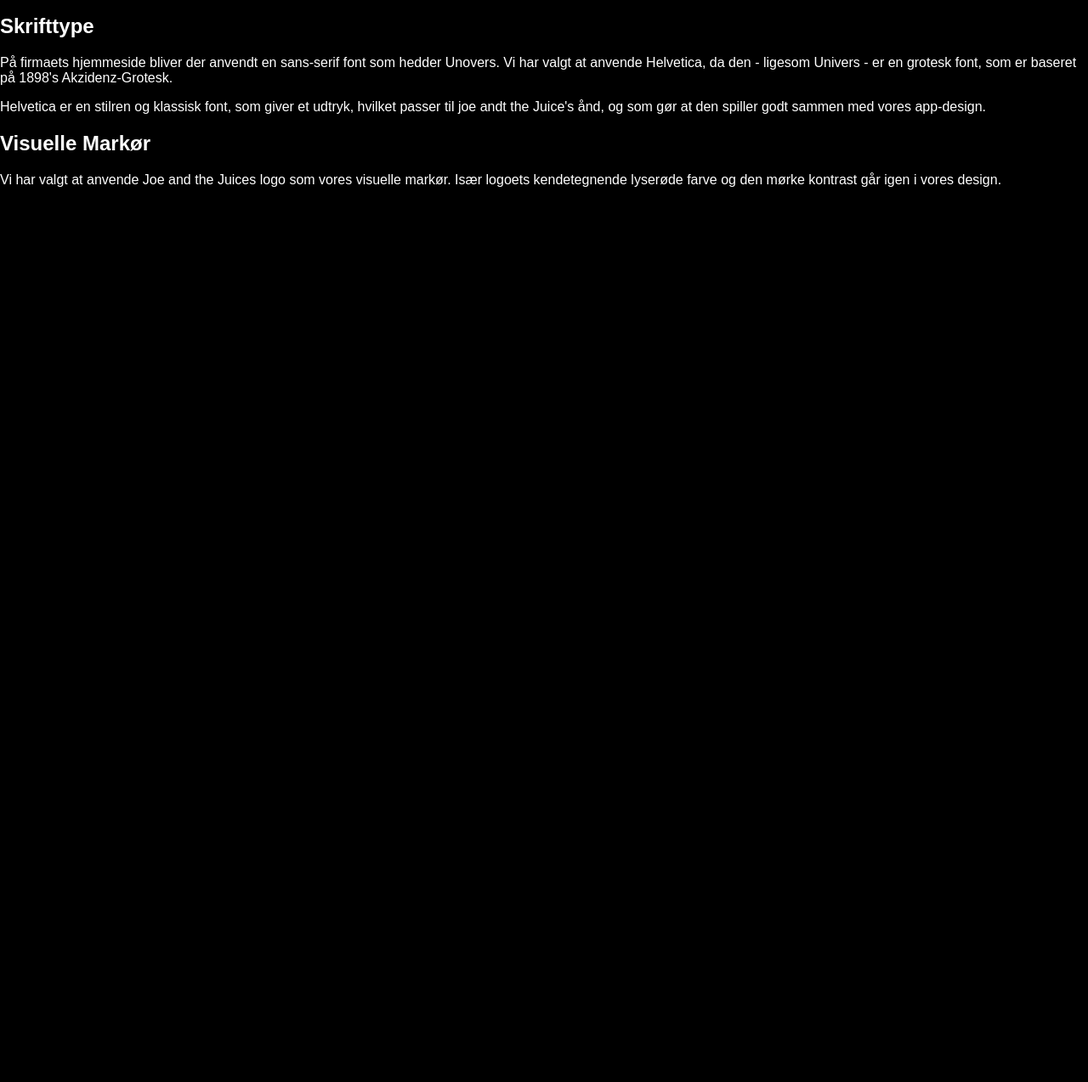
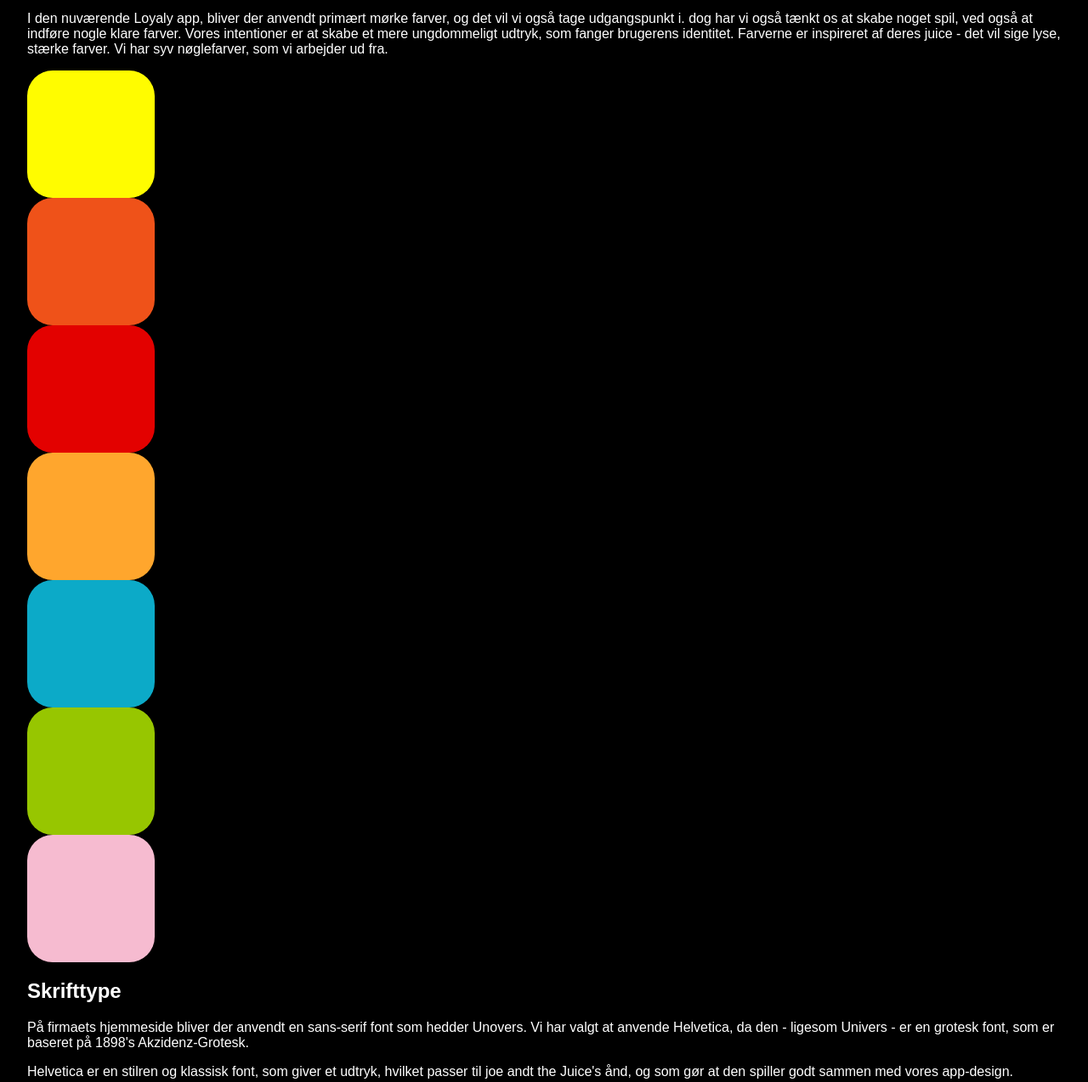
Before and after one commit to magn3506/Joe-and-The-Juice-app-Gruppe-12, a plain HTML site: page Dokumentationsite/styletile.html in a window 1280 px wide. Shown: the part 377-1651 px from the top of the page at 85% size. Before the commit the page ends 800 px from the top, so only its background shows below. Drawn offline with Linux system fonts and the light colour scheme.

Commit message:
styletile farver

```diff
--- a/Dokumentationsite/css/main.css
+++ b/Dokumentationsite/css/main.css
@@ -156,3 +156,56 @@ li{
 #ff{
     padding: 2em;
 }
+
+#styletile{
+    padding: 2em;
+}
+
+#styletile .color1{
+    background-color: #fffc00;
+    height: 150px;
+    width: 150px;
+    border-radius: 30px;
+}
+
+#styletile .color2{
+    background-color: #ef5219;
+    height: 150px;
+    width: 150px;
+    border-radius: 30px;
+}
+
+#styletile .color3{
+    background-color: #e30100;
+    height: 150px;
+    width: 150px;
+    border-radius: 30px;
+}
+
+#styletile .color4{
+    background-color: #ffa62d;
+    height: 150px;
+    width: 150px;
+    border-radius: 30px;
+}
+
+#styletile .color5{
+    background-color: #0caac8;
+    height: 150px;
+    width: 150px;
+    border-radius: 30px;
+}
+
+#styletile .color6{
+    background-color: #97c600;
+    height: 150px;
+    width: 150px;
+    border-radius: 30px;
+}
+
+#styletile .color7{
+    background-color: #f6bbd0;
+    height: 150px;
+    width: 150px;
+    border-radius: 30px;
+}
--- a/Dokumentationsite/styletile.html
+++ b/Dokumentationsite/styletile.html
@@ -1,5 +1,6 @@
 <!DOCTYPE html>
 <html lang="da">
+
 <head>
     <meta charset="utf-8">
     <meta name="viewport" content="width=device-width, initial-scale=1.0">
@@ -50,7 +51,15 @@
                 <p>Vi har valgt at integrere Joe and the Juice's eget design fra app'en, der er inspireret af deres interiør, og som kendetegner deres brand. Dog har vi valgt at gå væk fra deres brug af pastel farver, og indført nogle stærkere og friskere farver, som skaber nogle associationer til deres juice.</p>
                 <h2>Farvepalette</h2>
                 <p>I den nuværende Loyaly app, bliver der anvendt primært mørke farver, og det vil vi også tage udgangspunkt i. dog har vi også tænkt os at skabe noget spil, ved også at indføre nogle klare farver. Vores intentioner er at skabe et mere ungdommeligt udtryk, som fanger brugerens identitet. Farverne er inspireret af deres juice - det vil sige lyse, stærke farver. Vi har syv nøglefarver, som vi arbejder ud fra.</p>
-
+                <div class="colors">
+                    <div class="color1"></div>
+                    <div class="color2"></div>
+                    <div class="color3"></div>
+                    <div class="color4"></div>
+                    <div class="color5"></div>
+                    <div class="color6"></div>
+                    <div class="color7"></div>
+                </div>
                 <h2>Skrifttype</h2>
                 <p>På firmaets hjemmeside bliver der anvendt en sans-serif font som hedder Unovers. Vi har valgt at anvende Helvetica, da den - ligesom Univers - er en grotesk font, som er baseret på 1898's Akzidenz-Grotesk.</p>
                 <p>Helvetica er en stilren og klassisk font, som giver et udtryk, hvilket passer til joe andt the Juice's ånd, og som gør at den spiller godt sammen med vores app-design.</p>
@@ -65,4 +74,5 @@
     </main>
 
 </body>
+
 </html>
```
Lines whose indentation alone changed are shown as unchanged.
